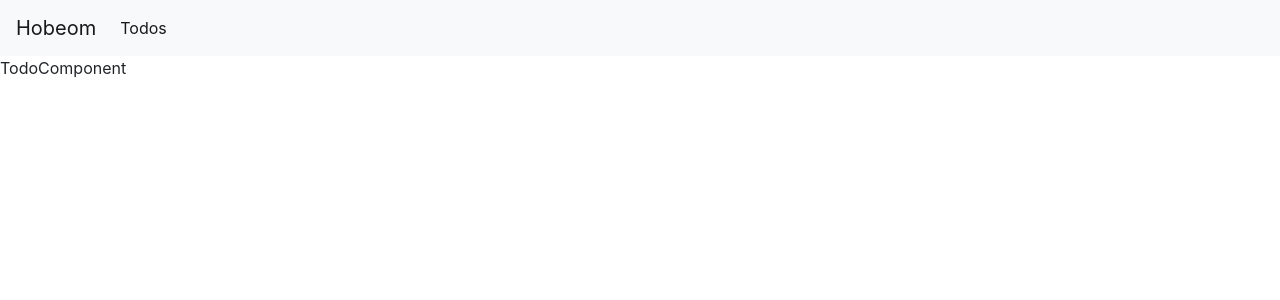
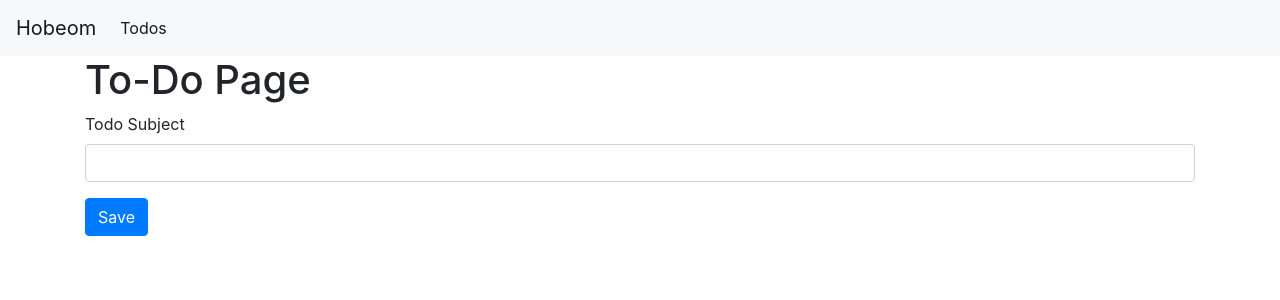
Before and after one commit to ho-beom-cheon/Vue3-project, a Vue app: page /todos/1 in a window 1280 px wide. Shown: the top 300 px of the page. Built offline with nearby package versions, Linux system fonts and the light colour scheme; data requests are answered from the project's data file.

Commit message:
49. To-Do 페이지 컴포넌트 만들기

```diff
--- a/src/App.vue
+++ b/src/App.vue
@@ -8,7 +8,9 @@
       </li>
     </ul>
   </nav>
-  <router-view/>
+  <div class="container">
+    <router-view/>
+  </div>
 </template>
 
 <script>
--- a/src/pages/todos/TodosIndex.vue
+++ b/src/pages/todos/TodosIndex.vue
@@ -1,6 +1,5 @@
 <template>
-    <router-view/>
-    <div class="container">
+    <div>
       <h2>To-Do List</h2>
       <input
         class="form-control"
--- a/src/pages/todos/_id.vue
+++ b/src/pages/todos/_id.vue
@@ -1,17 +1,44 @@
 <template>
-    <div>TodoComponent</div>
+    <h1>To-Do Page</h1>
+    <div v-if="loding">
+        Loding...
+    </div>
+    <form v-else>
+        <div class="form-group">
+            <label>Todo Subject</label>
+            <input type="text" class="form-control">
+        </div>
+        <button class="btn btn-primary">
+            Save
+        </button>
+    </form>
 </template>
 
 <script>
     import { useRoute } from 'vue-router';
+    import axios from 'axios';
+    import { ref } from 'vue';
 
     export default {
         setup() {
             const route = useRoute();
+            const todo = ref(null);
+            const loding = ref(true);
 
-            console.log("route : " + route.name);
+            const getTodo = async () => {
+                const res = await axios.get('http://localhost:3000/todos/' + route.params.id);
+                console.log(route.params.id);
+                console.log(res);
+
+                todo.value = res.data;
+                loding.value = false;
+            };
+            getTodo()
+
         }
+
     }
+
 
 </script>
 
```
